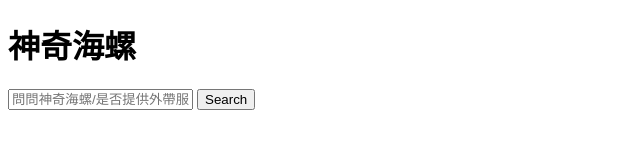
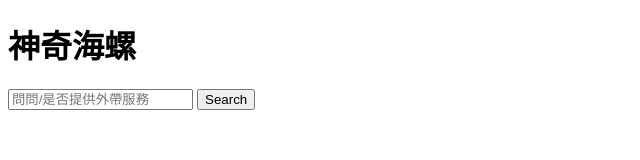
Before and after one commit to yuyue030/000, a plain HTML site: page index.html in a window 1280 px wide. Shown: the full height of the page, 0-640 px from the left. Drawn offline with Linux system fonts and the light colour scheme.

Commit message:
Update index.html

```diff
--- a/index.html
+++ b/index.html
@@ -6,7 +6,7 @@
 </head>
 <body>
     <h1>神奇海螺</h1>
-    <input type="text" id="query" placeholder="問問神奇海螺/是否提供外帶服務">
+    <input type="text" id="query" placeholder="問問/是否提供外帶服務">
     <button onclick="search()">Search</button>
 
     <p id="result"></p>
```
